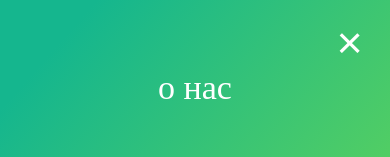
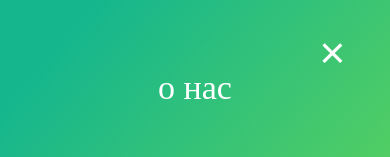
Before and after one commit to Andrei-jk/React-mailing-list, a React (Create React App) app: page / in a window 390 px wide. Both pictures are taken after a click on the button 89 px from the left and 30 px from the top of the page. Shown: the top 157 px of the page. Built offline with nearby package versions, Linux system fonts and the light colour scheme.

Commit message:
added adaptive navigation (with clamp function)

```diff
--- a/src/Components/Navigation/Navigation.jsx
+++ b/src/Components/Navigation/Navigation.jsx
@@ -1,4 +1,5 @@
-import React, { useState, useEffect } from "react";
+import React, { useState } from "react";
+// import React, { useState, useEffect } from "react";
 import navCss from "./navigation.module.css";
 
 // ==========================================
@@ -11,7 +12,7 @@ import navCss from "./navigation.module.css";
 
 const Navigation = () => {
   // Состояние isOpen: Используем хук useState для создания состояния isOpen, которое по умолчанию равно false. Это состояние будет определять, открыто ли меню.
-  const [isOpen, setIsOpen] = useState(false);
+  const [isOpen, setIsOpen] = useState(false); // 'closed', 'opening', 'open', 'closing'
 
   const openMenu = () => {
     //   Функция openMenu: Эта функция открывает меню. Вместо непосредственного вызова setIsOpen(true), мы используем requestAnimationFrame. Это позволяет браузеру выполнить обновления перед изменением состояния, что может помочь сделать анимации более плавными.
@@ -28,8 +29,6 @@ const Navigation = () => {
 
   // *************************************
 
-
-
   // useEffect(() => {
   //   if (isOpen) {
   //     // 1. Сначала блокируем скролл
@@ -42,7 +41,7 @@ const Navigation = () => {
   //       document.body.style.paddingRight = `${scrollbarWidth}px`;
 
   //       // 3. Только потом запускаем анимацию открытия
-  //       setIsOpen(true);
+  //       // setIsOpen(true);
   //     });
   //   } else {
   //     // При закрытии просто убираем стили
@@ -51,15 +50,6 @@ const Navigation = () => {
   //   }
   // }, [isOpen]);
   // *************************************
-
-
-
-
-
-
-
-
-
 
   return (
     //  =============== MODAL MENU
@@ -98,26 +88,37 @@ const Navigation = () => {
 
 Эта строка кода создает динамический класс для элемента div, который меняется в зависимости от состояния isOpen. Он использует шаблонные строки и тернарный оператор для удобства и читабельности. */}
         {/* кнопка закрытия окна */}
-        <a href="#close_link" className={navCss.close__btn} onClick={closeMenu}>
+        <button className={navCss.close__btn} onClick={closeMenu}>
           &times;
           {/* close */}
-        </a>
+        </button>
         {/* пункты меню */}
         <ul className={navCss.list__menu}>
           <li>
-            <a href="#!"target="_blank" rel="noopener noreferrer">о нас</a>
+            <a href="#!" target="_blank" rel="noopener noreferrer">
+              о нас
+            </a>
           </li>
           <li>
-            <a href="#!"target="_blank" rel="noopener noreferrer">будь в курсе</a>
+            <a href="#!" target="_blank" rel="noopener noreferrer">
+              будь в курсе
+            </a>
           </li>
           <li>
-            <a href="#!"target="_blank" rel="noopener noreferrer">анонсы</a>
+            <a href="#!" target="_blank" rel="noopener noreferrer">
+              анонсы
+            </a>
           </li>
           <li>
-            <a href="#!"target="_blank" rel="noopener noreferrer">партнеры</a>
+            <a href="#!" target="_blank" rel="noopener noreferrer">
+              партнеры
+            </a>
           </li>
           <li>
-            <a href="#!"target="_blank" rel="noopener noreferrer">контакты</a>
+            <a href="#!" target="_blank" rel="noopener noreferrer">
+              контакты
+            </a>
+
           </li>
         </ul>
       </div>
--- a/src/Components/Navigation/navigation.module.css
+++ b/src/Components/Navigation/navigation.module.css
@@ -78,20 +78,26 @@
 
 .close__btn {
   position: absolute;
-  top: 20px;
-  /* right: 45px; */
-  right: clamp(20px, 1.688rem + 0.94vw, 45px);
-  font-size: 45px;
-  /* font-size: clamp(41px, 2.426rem + 0.69vw, 52px); */
+  /* font-size: 50px; */
+  font-size: clamp(45px, 2.75rem + 0.31vw, 50px);
+  font-weight: 200;
+  top: 25px;
+  /* right: 42px; */
+  right: clamp(30px, 1.726rem + 0.75vw, 42px);
+  cursor: pointer;
+  display: inline-block;
+  box-shadow: none;
+  background-color: transparent;
+  background: none;
+  width: 55px;
+  height: 55px;
   color: white;
-  /* width: clamp(50px, 10vw, 100px); Адаптивная ширина */
-  /* height: clamp(50px, 10vh, 100px); Адаптивная высота */
 
-  /* display: flex; Для выравнивания содержимого */
-  /* align-items: center; Вертикальное выравнивание текста */
-  /* justify-content: center; Горизонтальное выравнивание текста */
 }
-
+.close__btn:active{
+  transform: rotate(360deg);
+  transition: transform 0.5s ease;
+}
 .list__menu {
   position: relative;
   width: 100%;
```
Also changed, not shown: src/Components/Subscription/subscription.module.css (+3 -8 lines).
